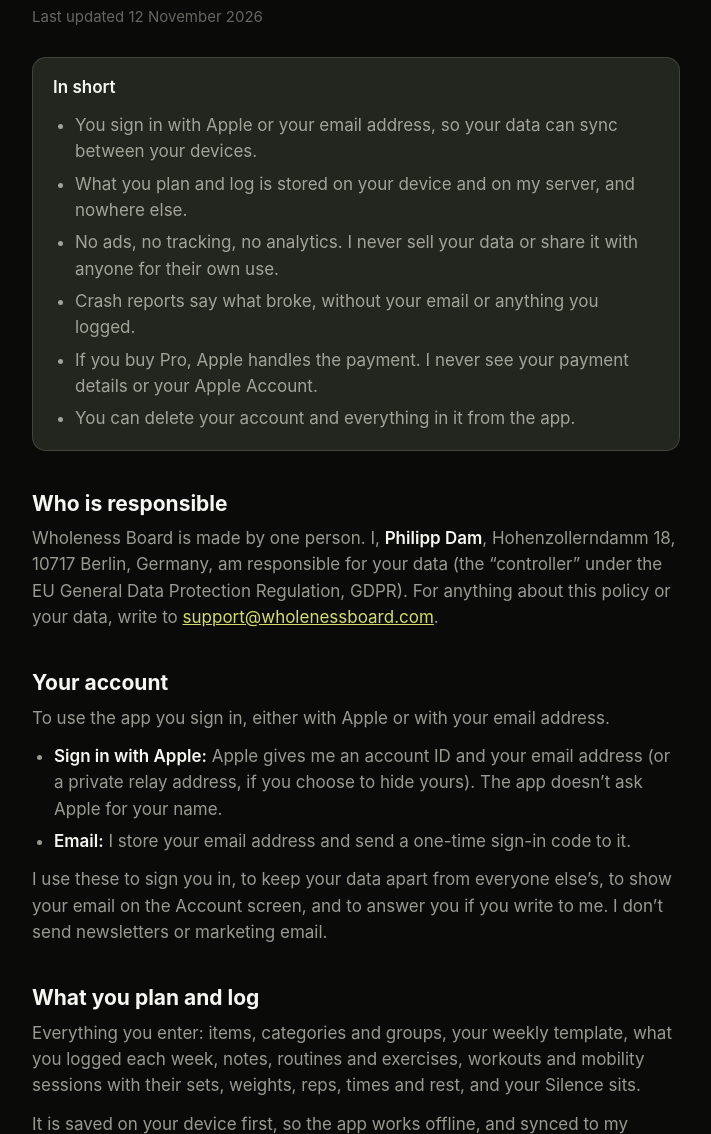
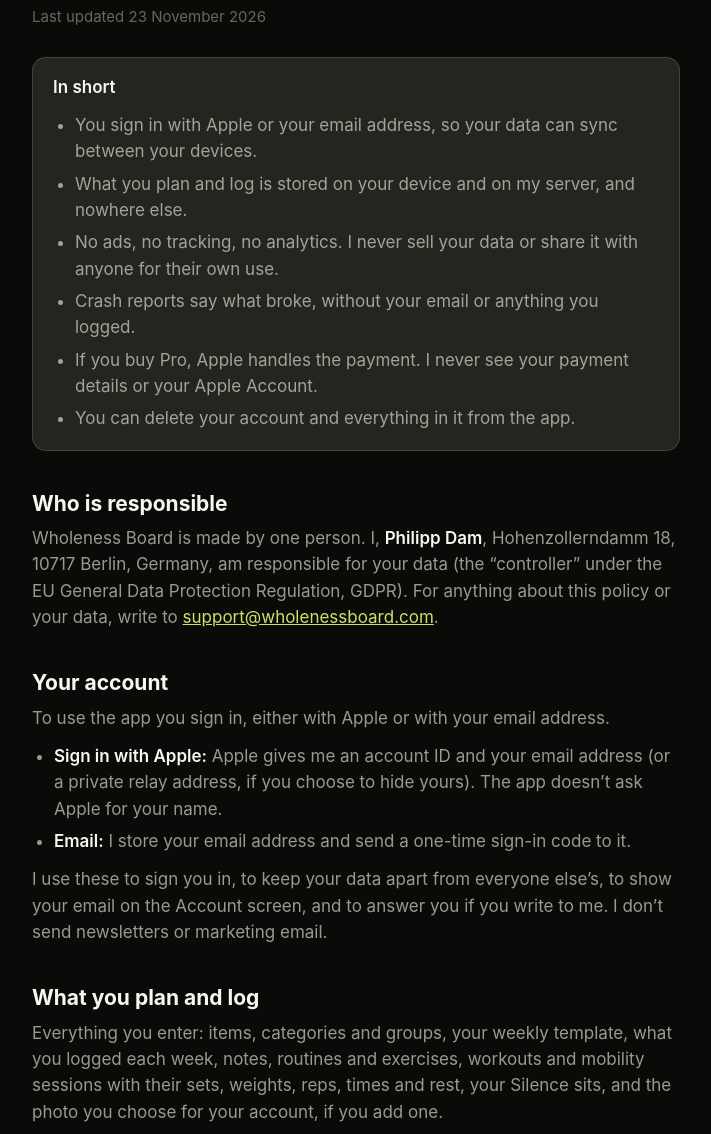
Before and after one commit to Philipphub/wholeness-board-pages, a plain HTML site: page privacy/index.html in a window 1280 px wide. Shown: the part 146-1280 px from the top of the page, without its empty margins (284-995 px from the left). Drawn offline with Linux system fonts and the light colour scheme.

Commit message:
Privacy: the account photo (#973)

```diff
--- a/privacy/index.html
+++ b/privacy/index.html
@@ -20,7 +20,7 @@
       </nav>
 
       <h1>Privacy Policy</h1>
-      <p class="updated">Last updated 12 November 2026</p>
+      <p class="updated">Last updated 23 November 2026</p>
 
       <div class="card">
         <p><strong>In short</strong></p>
@@ -75,7 +75,8 @@
       <p>
         Everything you enter: items, categories and groups, your weekly template, what you logged
         each week, notes, routines and exercises, workouts and mobility sessions with their sets,
-        weights, reps, times and rest, and your Silence sits.
+        weights, reps, times and rest, your Silence sits, and the photo you choose for your account,
+        if you add one.
       </p>
       <p>
         It is saved on your device first, so the app works offline, and synced to my server, so it
```
